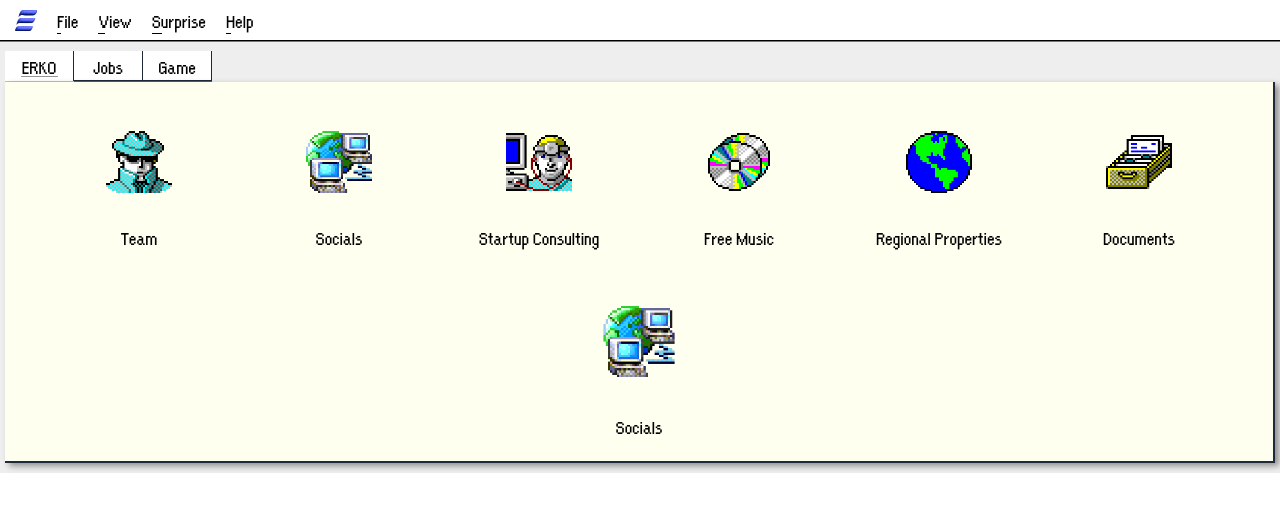
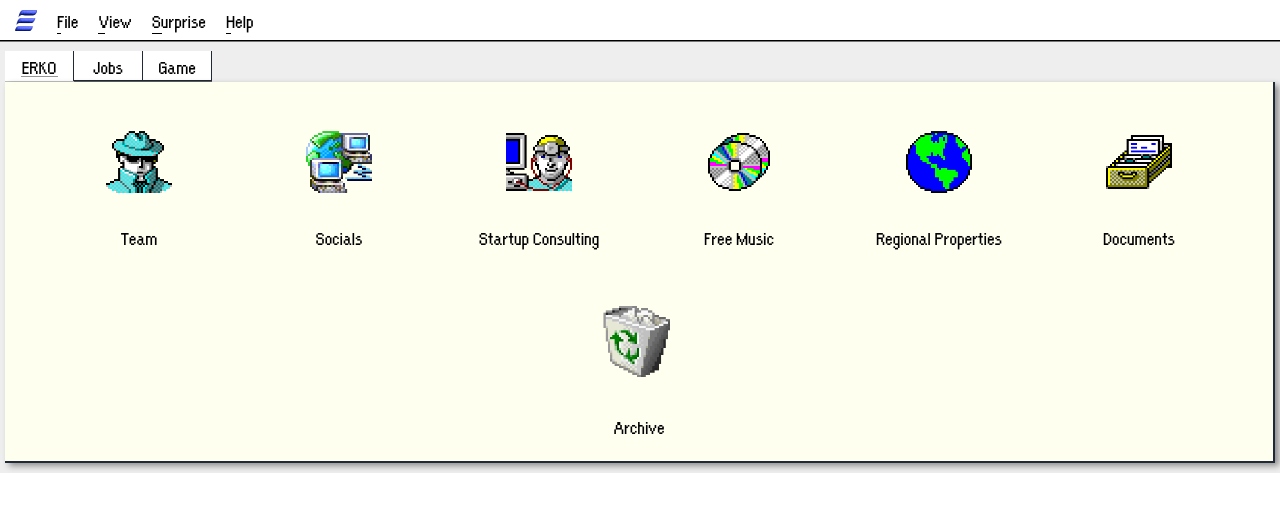
Before and after one commit to achiewe/project-erko-front, a Next.js app: page /erko in a window 1280 px wide. Shown: the top 512 px of the page. Built offline with nearby package versions, Linux system fonts and the light colour scheme.

Commit message:
change the a tag instead of OptionCardErko

```diff
--- a/src/app/components/ErkoContainer/MainErkoContainer.tsx
+++ b/src/app/components/ErkoContainer/MainErkoContainer.tsx
@@ -7,7 +7,7 @@ import startupPng from "../../../../public/assets/startup.png";
 import freeMusicPng from "../../../../public/assets/freeMusic.png";
 import regionalPng from "../../../../public/assets/regional.png";
 import documentsPng from "../../../../public/assets/documents.png";
-// import archivePng from "../../../../public/assets/archive.png";
+import archivePng from "../../../../public/assets/archive.png";
 import Image from "next/image";
 
 export default function MainErkoContainer() {
@@ -43,8 +43,8 @@ export default function MainErkoContainer() {
         link="/erko/documents"
       />
       <a href="https://www.google.ge/" target="_blank">
-        <Image src={socialsPng} alt="socials" width={150} height={150} />
-        <h3 className="text-center text-[20px]"> Socials</h3>
+        <Image src={archivePng} alt="archive png" width={150} height={150} />
+        <h3 className="text-center text-[20px]"> Archive</h3>
       </a>
     </div>
   );
```
